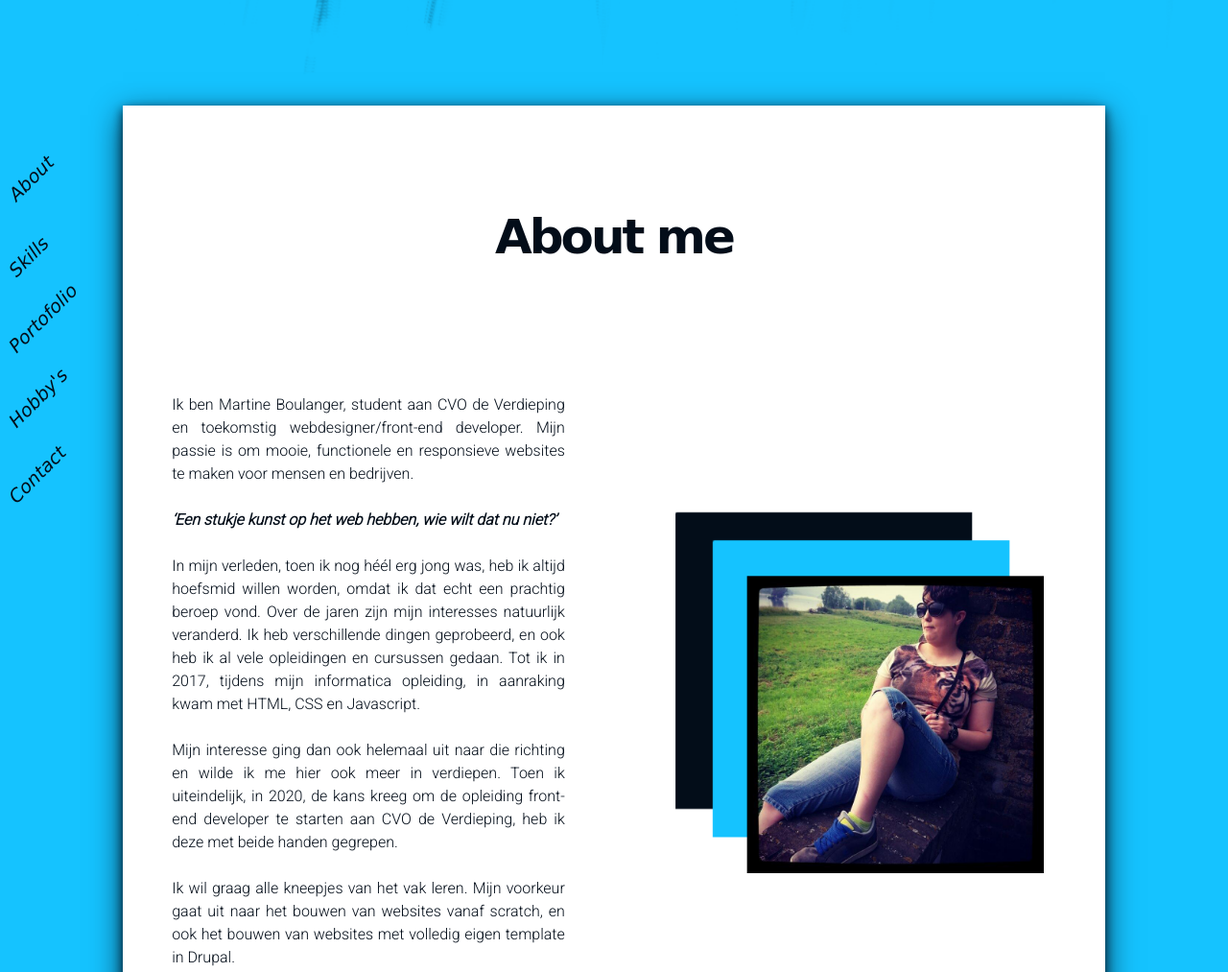
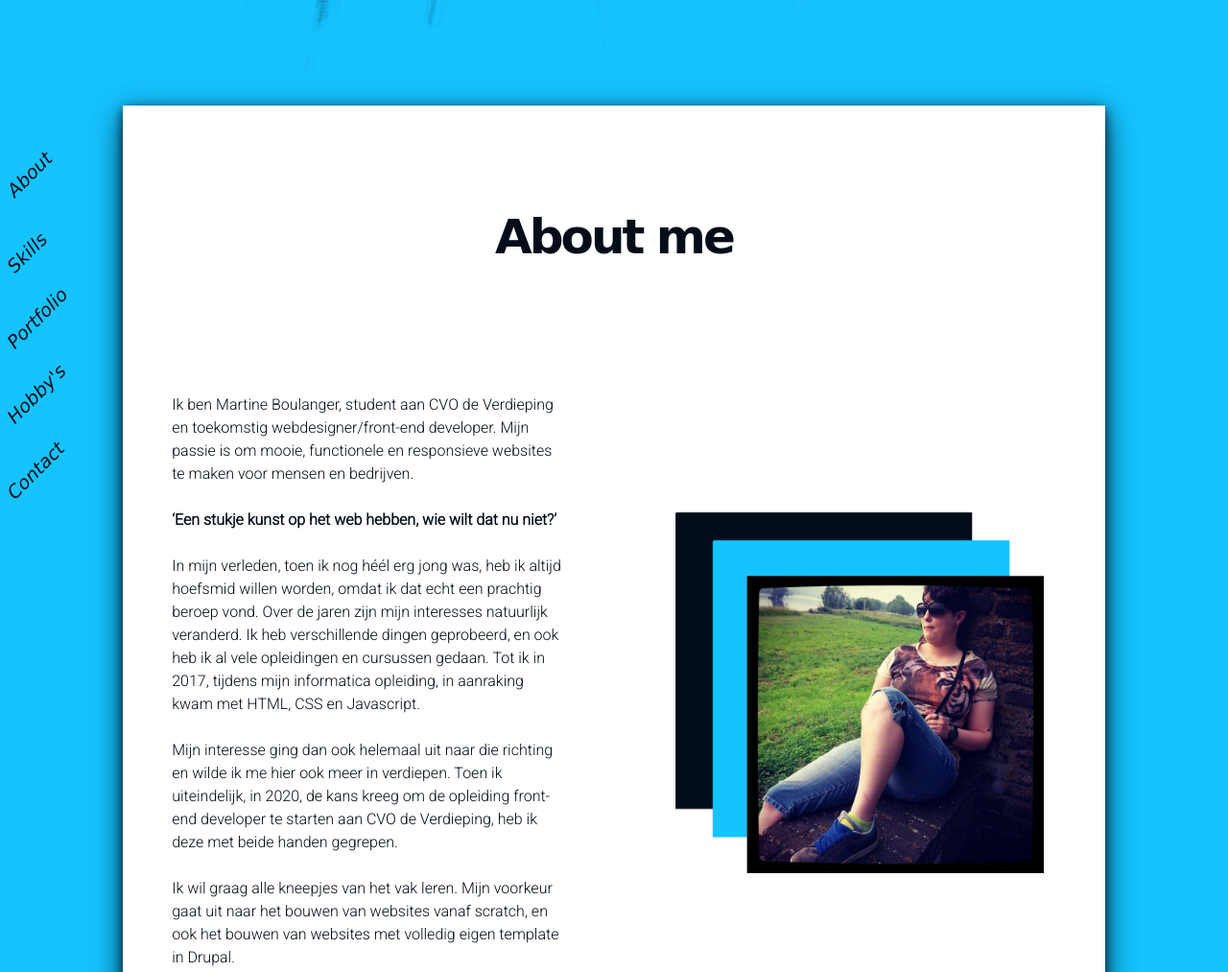
Before and after one commit to MartineBoulanger/my_portfolio, a plain HTML site: page index.html in a window 1280 px wide. Shown: the part 975-1988 px from the top of the page at 96% size. Drawn offline with nearby package versions, Linux system fonts and the light colour scheme; a web font is replaced by a local one.

Commit message:
last update for now

```diff
--- a/css/style.css
+++ b/css/style.css
@@ -179,7 +179,7 @@ header p {
   font-style: italic;
   position: sticky;
   left: 0;
-  top: 18%;
+  top: 25%;
 }
 .navigatie ul {
   list-style-type: none;
@@ -204,7 +204,6 @@ header p {
   align-self: center;
   font-size: 0.7em;
   margin: 0 2rem;
-  text-align: justify;
 }
 .about img {
   grid-column: 1 / -1;
@@ -216,7 +215,9 @@ header p {
 }
 q{
   font-weight: bold;
-  font-style: italic;
+  font-size: 1em;
+  width: 80%;
+  text-align: center;
 }
 /* ------------------------------------------------- */
 /*                    about einde                    */
--- a/index.html
+++ b/index.html
@@ -9,7 +9,7 @@
       content="Dit is de persoonlijke portofolio van webdesigner / front-end developer Martine Boulanger"
     />
     <meta name="author" content="Martine Boulanger" />
-    <title>Martine Boulanger &#47; portofolio</title>
+    <title>Martine Boulanger &#47; portfolio</title>
     <link rel="shortcut icon" type="image/x-icon" href="img/favicon.ico" />
     <link rel="stylesheet" type="text/css" href="css/animate.css" />
     <link rel="stylesheet" type="text/css" href="css/style.css" />
@@ -48,7 +48,7 @@
           <ul>
             <li><a href="#about">About</a></li>
             <li><a href="#skills">Skills</a></li>
-            <li><a href="#portofolio">Portofolio</a></li>
+            <li><a href="#portofolio">Portfolio</a></li>
             <li><a href="#hobbys">Hobby&#39;s</a></li>
             <li><a href="#contact">Contact</a></li>
           </ul>
@@ -64,11 +64,11 @@
               toekomstig webdesigner&#47;front-end developer. Mijn passie is om
               mooie, functionele en responsieve websites te maken voor mensen en
               bedrijven.
-            <br>
-            <br>
+              <br />
+              <br />
               <q>Een stukje kunst op het web hebben, wie wilt dat nu niet?</q>
-            <br>
-            <br>
+              <br />
+              <br />
               In mijn verleden, toen ik nog h&eacute;&eacute;l erg jong was, heb
               ik altijd hoefsmid willen worden, omdat ik dat echt een prachtig
               beroep vond. Over de jaren zijn mijn interesses natuurlijk
@@ -76,17 +76,17 @@
               al vele opleidingen en cursussen gedaan. Tot ik in 2017, tijdens
               mijn informatica opleiding, in aanraking kwam met HTML, CSS en
               Javascript.
-            <br>
-            <br>
-              Mijn interesse ging dan ook helemaal uit naar die richting en wilde ik
-              me hier ook meer in verdiepen. Toen ik uiteindelijk, in 2020, de
-              kans kreeg om de opleiding front-end developer te starten aan CVO
-              de Verdieping, heb ik deze met beide handen gegrepen.
-            <br>
-            <br>
-              Ik wil graag alle kneepjes van het vak leren.
-              Mijn voorkeur gaat uit naar het bouwen van websites vanaf scratch,
-              en ook het bouwen van websites met volledig eigen template in Drupal.
+              <br />
+              <br />
+              Mijn interesse ging dan ook helemaal uit naar die richting en
+              wilde ik me hier ook meer in verdiepen. Toen ik uiteindelijk, in
+              2020, de kans kreeg om de opleiding front-end developer te starten
+              aan CVO de Verdieping, heb ik deze met beide handen gegrepen.
+              <br />
+              <br />
+              Ik wil graag alle kneepjes van het vak leren. Mijn voorkeur gaat
+              uit naar het bouwen van websites vanaf scratch, en ook het bouwen
+              van websites met volledig eigen template in Drupal.
             </p>
           </div>
         </section>
@@ -148,7 +148,7 @@
           </div>
         </section>
         <section id="portofolio">
-          <h1 class="wow lightSpeedIn">Portofolio</h1>
+          <h1 class="wow lightSpeedIn">Portfolio</h1>
           <div class="portofolio">
             <div class="project1">
               <img
@@ -265,10 +265,7 @@
             alt="Icon van LinkedIn"
           />
         </a>
-        <a
-          href="https://github.com/MartineBoulanger"
-          target="_blank"
-        >
+        <a href="https://github.com/MartineBoulanger" target="_blank">
           <img
             class="icon wow tada"
             src="img/github-icon.png"
```
